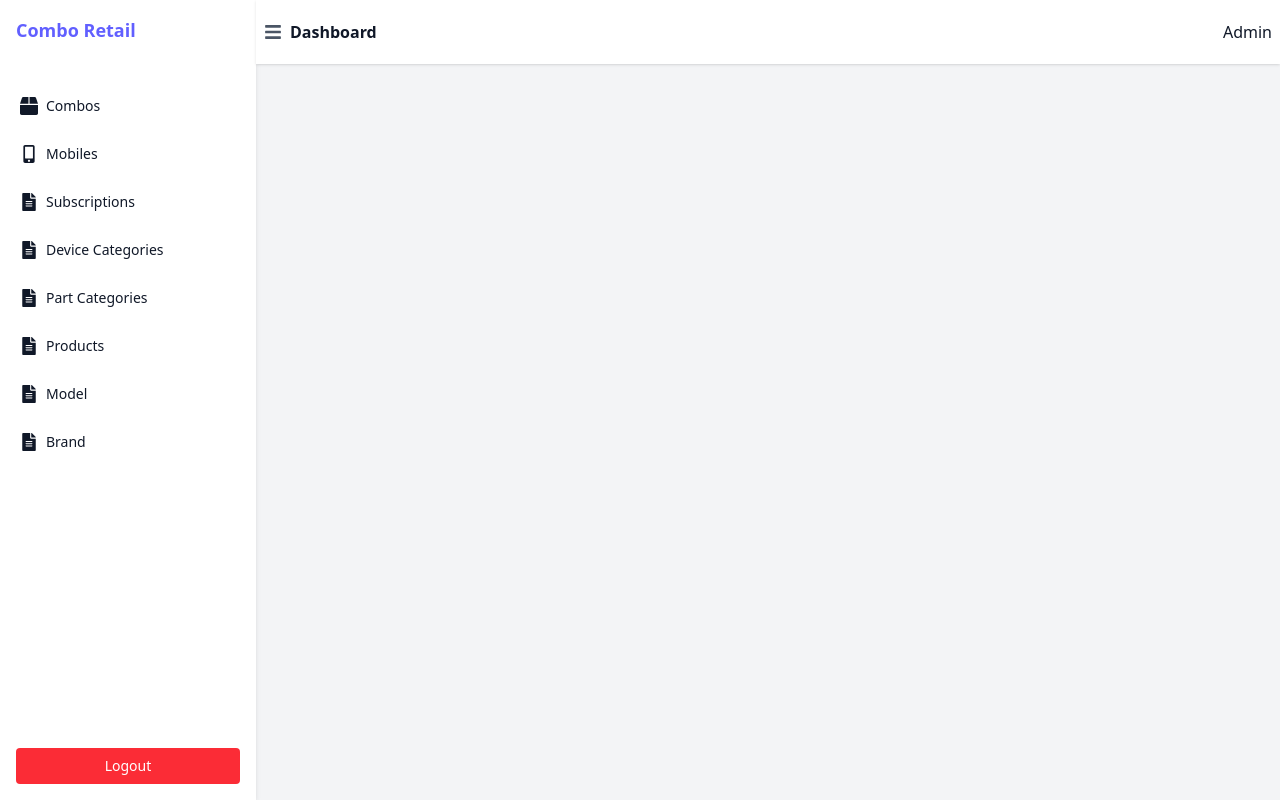
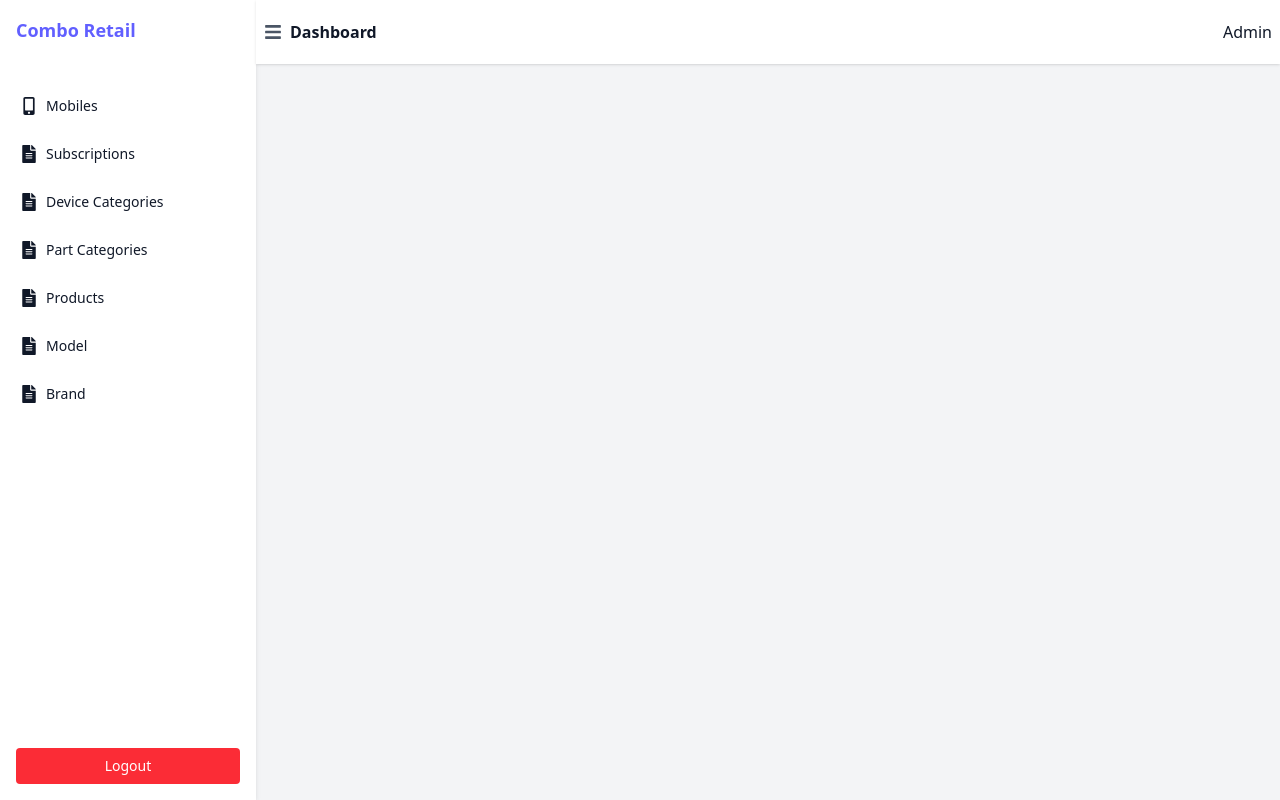
Before and after one commit to ShravanTechTitan/combo-retail, a React (Vite) app: page /dashboard in a window 1280 px wide. Built offline with nearby package versions, Linux system fonts and the light colour scheme.

Commit message:
this iis working

```diff
--- a/src/App.jsx
+++ b/src/App.jsx
@@ -2,7 +2,6 @@ import { Routes, Route, Router } from "react-router-dom";
 import Home from "./pages/Home.jsx";
 import DashboardLayout from "./pages/DashbordPages/DashboardLayout.jsx";
 import Combos from "./pages/DashbordPages/Combos.jsx";
-import ComboPage from "./pages/ComboPage.jsx";
 import Mobiles from "./pages/Mobiles.jsx";
 import Subscriptions from "./pages/Subscriptions.jsx";
 import Login from "./pages/Login.jsx";
@@ -55,7 +54,6 @@ function App() {
         <Route path="mobiles" element={<Mobiles />} />
         <Route path="subscriptions" element={<Subscriptions />} />
       </Route>
-        <Route path="/combo/:id" element={<ComboPage />} /> {/* Level 2 */}
         <Route path="/combo/:id/:modelId" element={<ModelPage />} /> {/* Level 3 */}
         <Route path="/models/:brand/:brandId" element={<ModelDetails />} />
         <Route path="/models/:brand/:brandId/:partCategoryName/:partCategoryId" element={<PartDetails />} />
--- a/src/components/dashboardComponents/Sidebar.jsx
+++ b/src/components/dashboardComponents/Sidebar.jsx
@@ -5,7 +5,7 @@ export default function Sidebar({ open, handleLogout }) {
   const location = useLocation();
 
   const menuItems = [
-    { name: "Combos", path: "/dashboard/combos", icon: <FaBox /> },
+
     { name: "Mobiles", path: "/dashboard/mobiles", icon: <FaMobileAlt /> },
     { name: "Subscriptions", path: "/dashboard/subscriptions", icon: <FaFileAlt /> },
     { name: "Device Categories", path: "/dashboard/deviceCategories", icon: <FaFileAlt /> },
```
